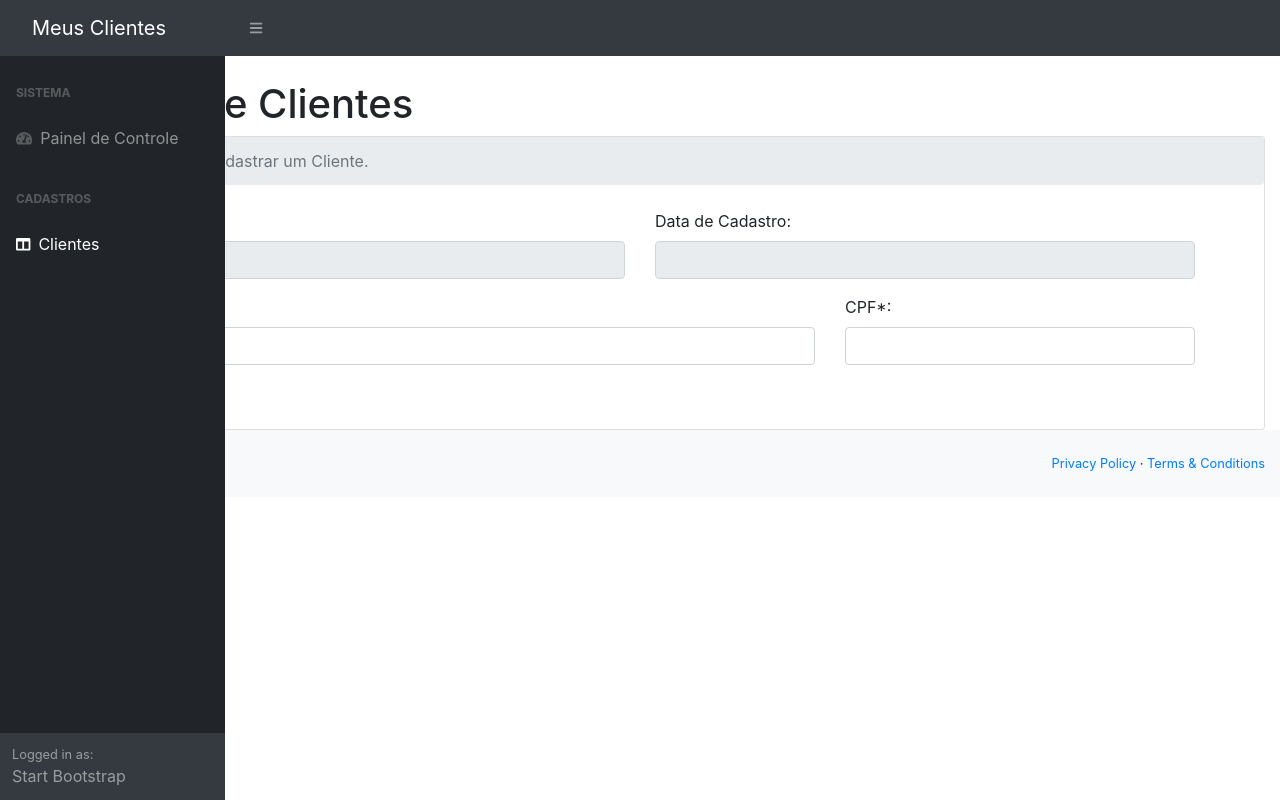
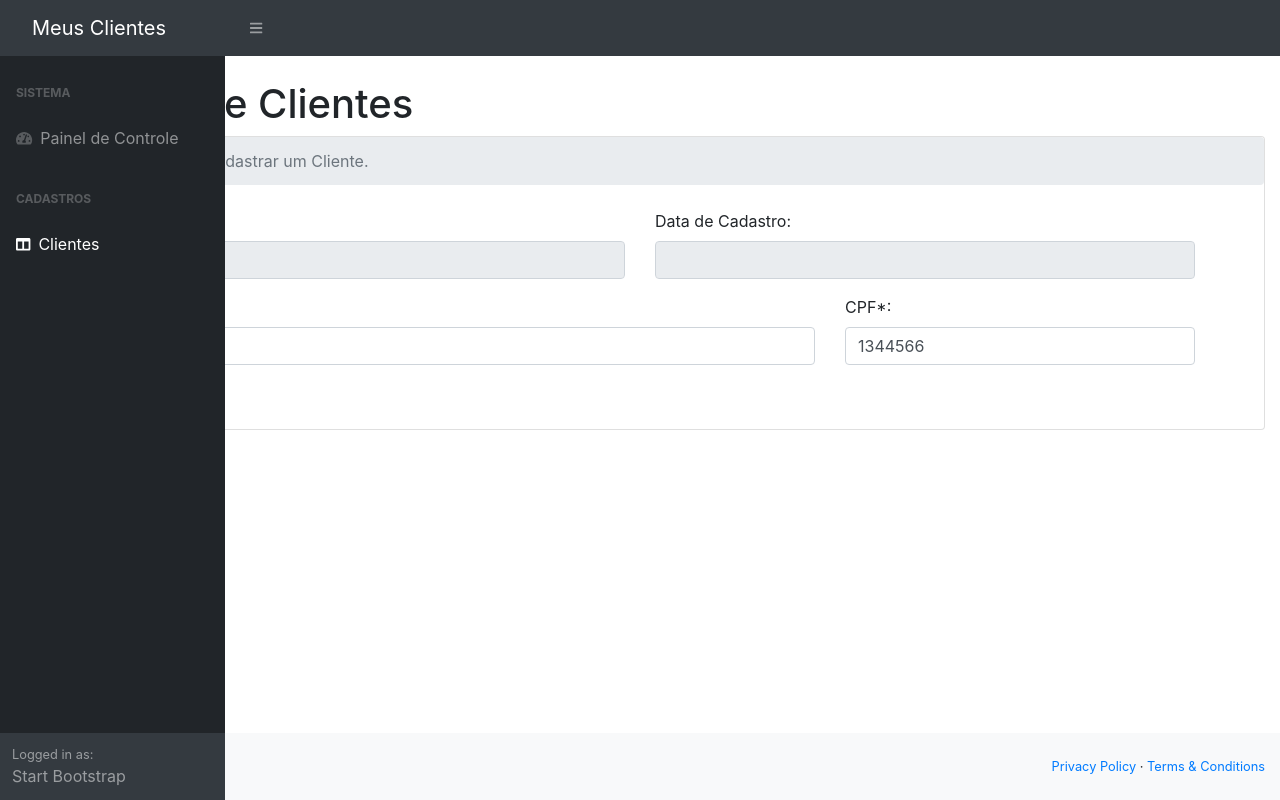
Before and after one commit to josivaldobatista/meu-dinheiro-app, an Angular app: page /clientes-form in a window 1280 px wide. Built offline with nearby package versions, Linux system fonts and the light colour scheme.

Commit message:
Criando e injetando servico de clientes.

```diff
--- a/src/app/app.component.html
+++ b/src/app/app.component.html
@@ -6,7 +6,7 @@
       <div class="container-fluid">
         <router-outlet></router-outlet>
       </div>
-      <app-footer></app-footer>
     </main>
+    <app-footer></app-footer>
   </div>
 </div>
--- a/src/app/app.module.ts
+++ b/src/app/app.module.ts
@@ -7,6 +7,7 @@ import { AppComponent } from './app.component';
 import { TemplateModule } from './template/template.module';
 import { HomeComponent } from './home/home.component';
 import { ClientesModule } from './clientes/clientes.module';
+import { ClientesService } from './clientes.service';
 
 @NgModule({
   declarations: [
@@ -19,7 +20,9 @@ import { ClientesModule } from './clientes/clientes.module';
     TemplateModule,
     ClientesModule
   ],
-  providers: [],
+  providers: [
+    ClientesService
+  ],
   bootstrap: [AppComponent]
 })
 export class AppModule { }
--- /dev/null
+++ b/src/app/clientes.service.ts
@@ -0,0 +1,17 @@
+import { Injectable } from '@angular/core';
+import { Cliente } from './clientes/cliente';
+
+@Injectable({
+  providedIn: 'root'
+})
+export class ClientesService {
+
+  constructor() { }
+
+  getCliente(): Cliente {
+    let cliente: Cliente = new Cliente();
+    cliente.nome = 'Valdo Batista';
+    cliente.cpf = '1344566';
+    return cliente;
+  }
+}
--- a/src/app/clientes/cliente-form/cliente-form.component.html
+++ b/src/app/clientes/cliente-form/cliente-form.component.html
@@ -5,18 +5,20 @@
         <li class="breadcrumb-item active">Informe os dados para cadastrar um Cliente.</li>
     </ol>
     <div class="container">
-        <form>
+        <form #clienteForm="ngForm" (ngSubmit)="onSubmit()">
             <div class="row">
                 <div class="col-md-6">
                     <div class="form-group">
                         <label>ID:</label>
-                        <input type="text" class="form-control" disabled>
+                        <input type="text" class="form-control" name="id"
+                            [ngModel]="cliente.id" disabled>
                     </div>
                 </div>
                 <div class="col-md-6">
                     <div class="form-group">
                         <label>Data de Cadastro:</label>
-                        <input type="text" class="form-control" disabled>
+                        <input type="text" class="form-control" name="dataCadastro"
+                            [ngModel]="cliente.dataCadastro"  disabled>
                     </div>
                 </div>
             </div>
@@ -25,13 +27,15 @@
                 <div class="col-md-8">
                     <div class="form-group">
                         <label>Nome*:</label>
-                        <input type="text" class="form-control">
+                        <input type="text" class="form-control" name="nome"
+                            [(ngModel)]="cliente.nome">
                     </div>
                 </div>
                 <div class="col-md-4">
                     <div class="form-group">
                         <label>CPF*:</label>
-                        <input type="text" class="form-control">
+                        <input type="text" class="form-control" name="cpf"
+                            [(ngModel)]="cliente.cpf">
                     </div>
                 </div>
             </div>
--- a/src/app/clientes/cliente-form/cliente-form.component.ts
+++ b/src/app/clientes/cliente-form/cliente-form.component.ts
@@ -1,6 +1,7 @@
 import { Component, OnInit } from '@angular/core';
 
 import { Cliente } from '../cliente';
+import { ClientesService } from '../../clientes.service';
 
 @Component({
   selector: 'app-cliente-form',
@@ -11,9 +12,15 @@ export class ClienteFormComponent implements OnInit {
 
   cliente: Cliente;
 
-  constructor() { }
+  constructor(private service: ClientesService) {
+    this.cliente = service.getCliente();
+  }
 
   ngOnInit(): void {
   }
 
+  onSubmit() {
+    console.log(this.cliente);
+  }
+
 }
--- a/src/app/clientes/clientes.module.ts
+++ b/src/app/clientes/clientes.module.ts
@@ -1,5 +1,6 @@
 import { NgModule } from '@angular/core';
 import { CommonModule } from '@angular/common';
+import { FormsModule } from '@angular/forms'
 
 import { ClientesRoutingModule } from './clientes-routing.module';
 import { ClienteFormComponent } from './cliente-form/cliente-form.component';
@@ -9,7 +10,8 @@ import { ClienteFormComponent } from './cliente-form/cliente-form.component';
   declarations: [ClienteFormComponent],
   imports: [
     CommonModule,
-    ClientesRoutingModule
+    ClientesRoutingModule,
+    FormsModule
   ],
   exports: [
     ClienteFormComponent
```
